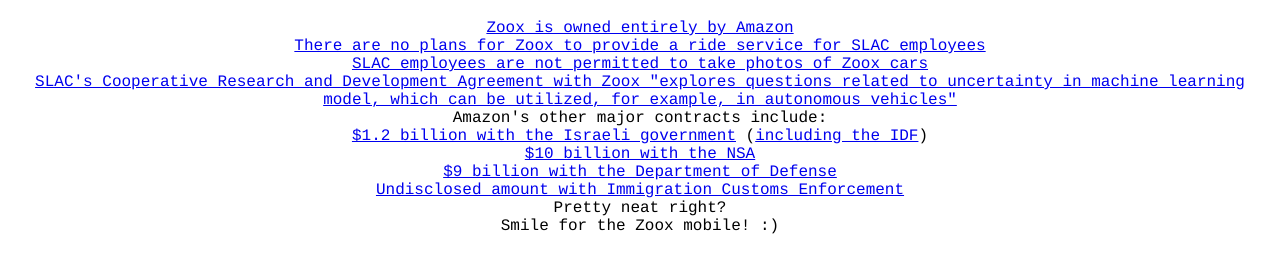
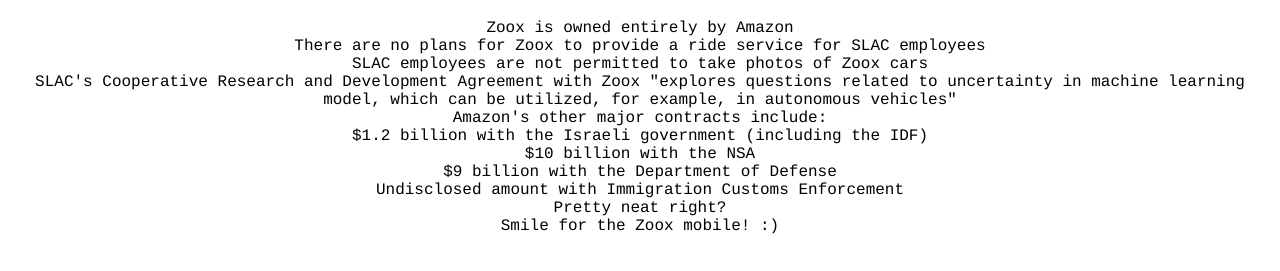
Before and after one commit to webley-silvernail/webley-silvernail.github.io, a plain HTML site: page index.html in a window 1280 px wide. Shown: the part 61-332 px from the top of the page. Drawn offline with Linux system fonts and the light colour scheme.

Commit message:
Update index.html

```diff
--- a/index.html
+++ b/index.html
@@ -11,7 +11,7 @@
     color: "black";
   }
   a {
-    color: #0060B6
+    color: inherit;
     text-decoration:none;
   }
 </style>
```
